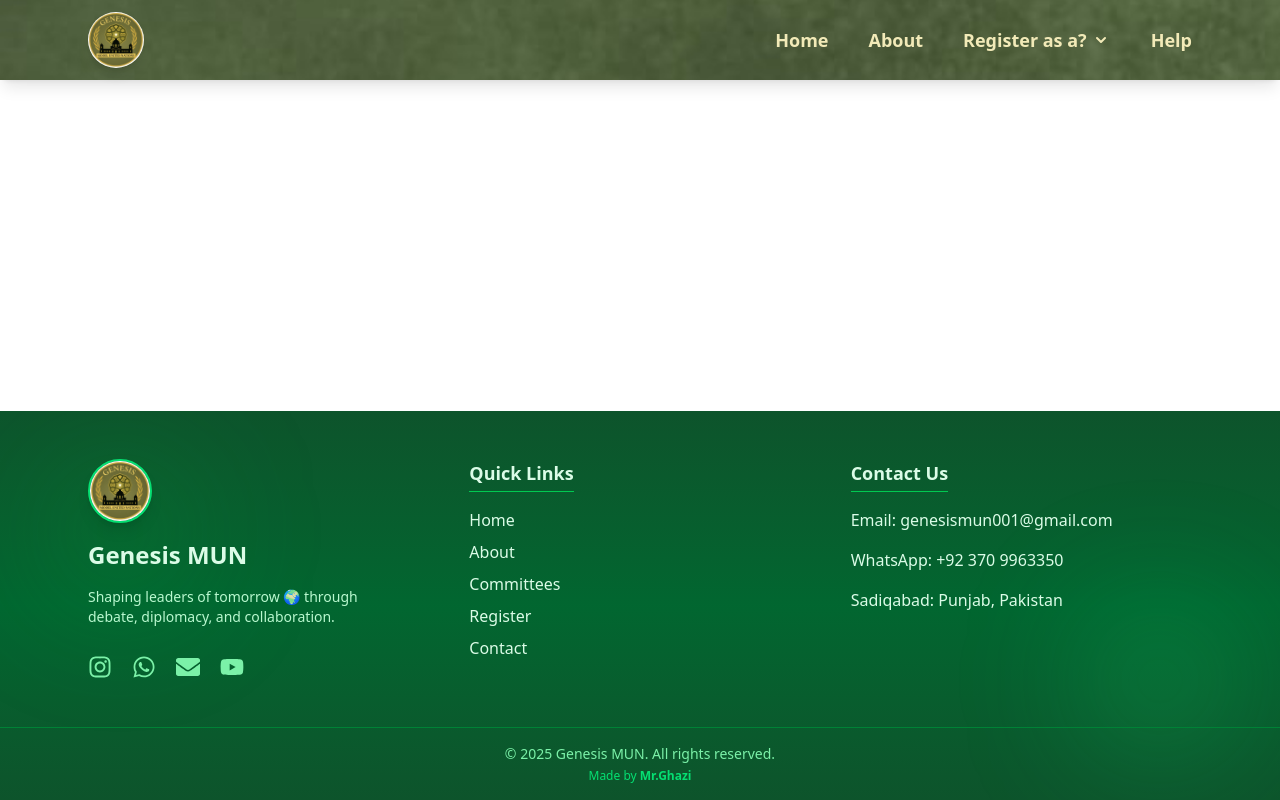
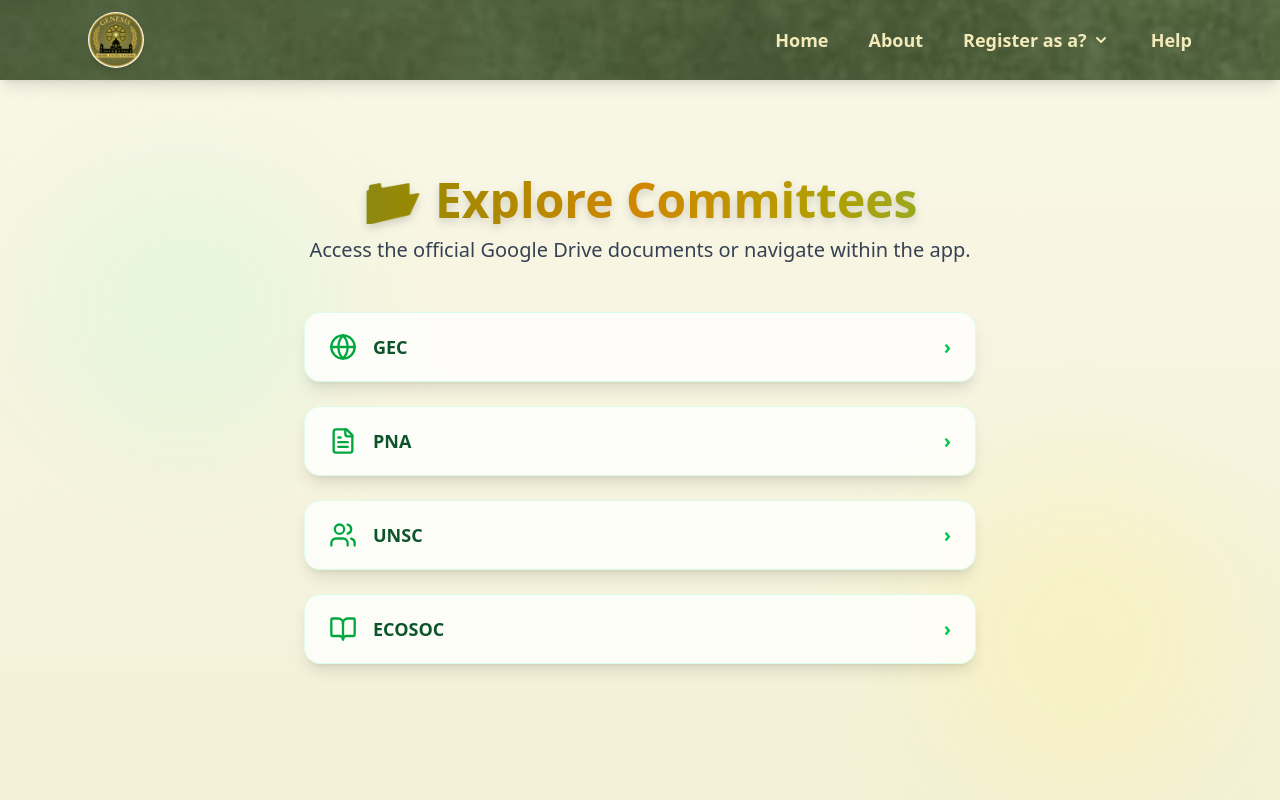
Before and after one commit to Ghazi-Mustafa-79/genesis_web, a React (Vite) app: page /ChairGuide in a window 1280 px wide. Shown: the top 800 px of the page. Built offline with nearby package versions, Linux system fonts and the light colour scheme.

Commit message:
chairguides added

```diff
--- a/src/App.jsx
+++ b/src/App.jsx
@@ -11,6 +11,7 @@ import ChairACDForm from "./pages/form/ChairACDForm";
 import ScrollToTop from "./components/ScrollToTop";
 import HomeLinks from "./components/HomeLinks";
 import AllotmentsList from "./components/AllotmentsList";
+import ChairGuide from "./components/ChairGuide";
 
 function App() {
   return (
@@ -33,6 +34,7 @@ function App() {
             <Route path="/HomeLinks" element={<HomeLinks />} />
             <Route path="/Help" element={<Help />} />
             <Route path="/AllotmentsList" element={<AllotmentsList />} />
+            <Route path="/ChairGuide" element={<ChairGuide />} />
           </Routes>
         </main>
 
--- a/src/components/AllotmentsList.jsx
+++ b/src/components/ChairGuide.jsx
@@ -1,21 +1,34 @@
 import React from "react";
 import { motion as Motion } from "framer-motion";
 import { Link } from "react-router-dom";
-import { FileText, Globe } from "lucide-react";
+// import { FileText, Globe } from "lucide-react";
+import { Globe, FileText, Users, BookOpen } from "lucide-react";
 
 // Example: you can add type to know if it's internal or external
-const AllotmentsList = () => {
+const ChairGuide = () => {
   const links = [
     {
       label: "GEC",
-      icon: <Globe size={28} />,
-      url: "https://drive.google.com/file/d/1zKeP6EgGVmBDHtDA-EuiENtq32Iv3fQ_/view?usp=sharing",
+      icon: <Globe size={28} />, // 🌍 Global Economic Council
+      url: "https://drive.google.com/file/d/1zPkTnPmuqyHSLNeWHDfQnN_rAWz5v1U5/view?usp=sharing",
       external: true,
     },
     {
       label: "PNA",
-      icon: <FileText size={28} />,
-      url: "https://drive.google.com/file/d/1zZe9a24CWKyrglMLXQF7ejjNpSebBQWv/view?usp=sharing",
+      icon: <FileText size={28} />, // 📄 Pakistan National Assembly (documents/policies)
+      url: "https://drive.google.com/file/d/1H2hiJ26YaJmhE6WDFVYuVbhPby0oHCfY/view?usp=sharing",
+      external: true,
+    },
+    {
+      label: "UNSC",
+      icon: <Users size={28} />, // 👥 United Nations Security Council (countries, delegates)
+      url: "https://drive.google.com/file/d/1UuK2lYxwJT0iM_-_qeB_ZHxcl0sP4Pyt/view?usp=sharing",
+      external: true,
+    },
+    {
+      label: "ECOSOC",
+      icon: <BookOpen size={28} />, // 📖 Economic & Social Council (research, reports)
+      url: "https://drive.google.com/file/d/1lzuEU9m5h-YoTa42OQcNdptc5sUteA0c/view?usp=sharing",
       external: true,
     },
   ];
@@ -99,4 +112,4 @@ const AllotmentsList = () => {
   );
 };
 
-export default AllotmentsList;
+export default ChairGuide;
```
